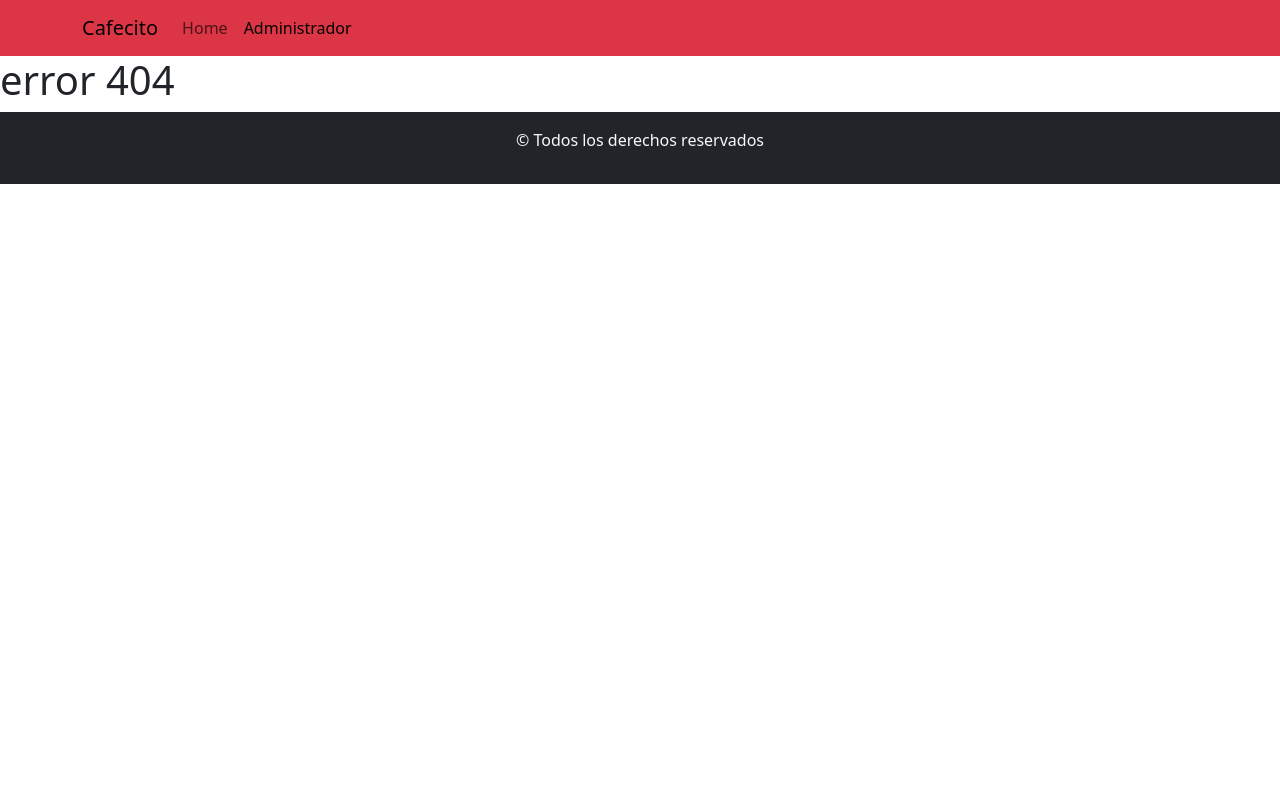
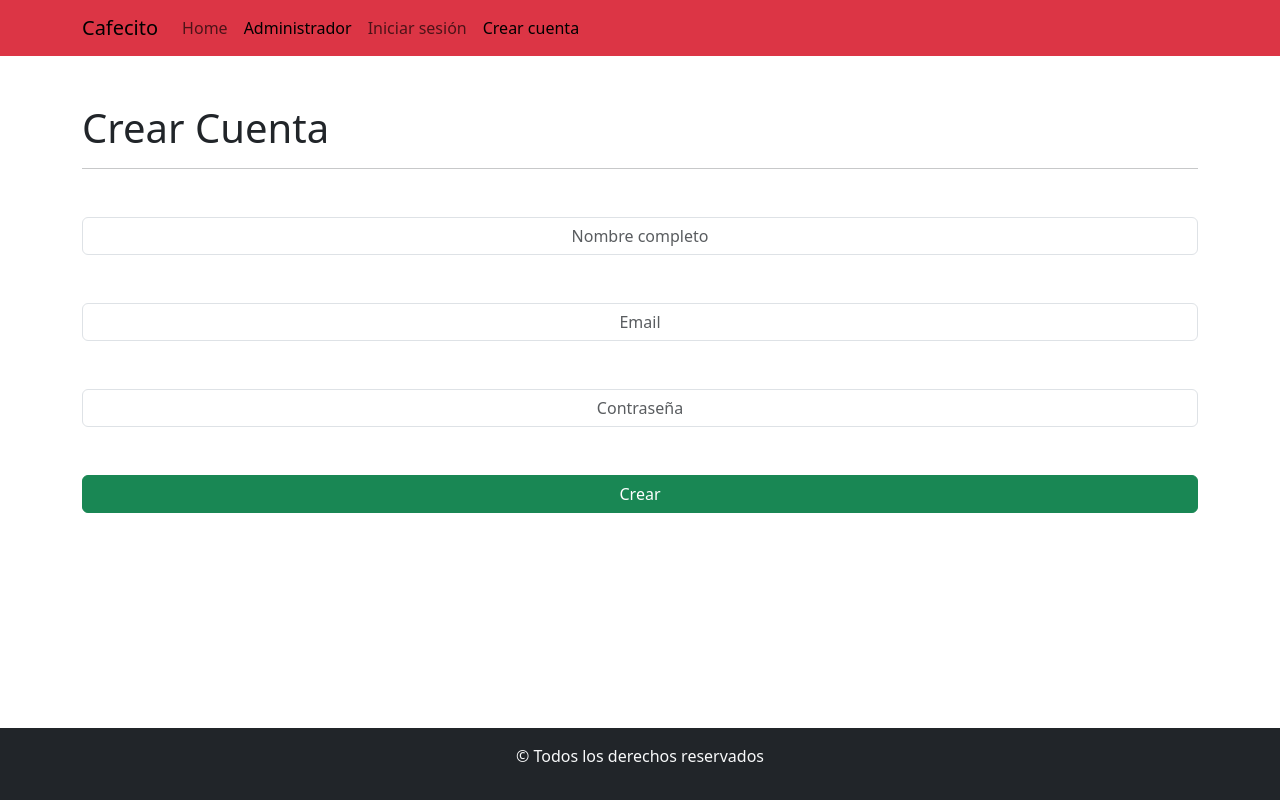
Before and after one commit to Goddzy/Cafecito, a React (Create React App) app: page /administrar/crearCuenta in a window 1280 px wide. Before the commit this address had no page. Built offline with nearby package versions, Linux system fonts and the light colour scheme.

Commit message:
terminé de crear las pestañas de iniciar y crear sesion y las valide

```diff
--- a/db.json
+++ b/db.json
@@ -1,25 +1,32 @@
 {
-  "productos":[
+  "productos": [
     {
-      "nombreProducto":"Café",
-      "precio":1000,
-      "categoria":"bebida caliente",
-      "imagen":"https://images.pexels.com/photos/17864141/pexels-photo-17864141/free-photo-of-taza-capuchino-planta-fotografia-de-comida.jpeg?auto=compress&cs=tinysrgb&w=600",
-      "id":1
+      "nombreProducto": "Café",
+      "precio": 1000,
+      "categoria": "bebida caliente",
+      "imagen": "https://images.pexels.com/photos/17864141/pexels-photo-17864141/free-photo-of-taza-capuchino-planta-fotografia-de-comida.jpeg?auto=compress&cs=tinysrgb&w=600",
+      "id": 1
     },
     {
-      "nombreProducto":"Brownie",
-      "precio":5000,
-      "categoria":"dulce",
-      "imagen":"https://images.pexels.com/photos/17864141/pexels-photo-17864141/free-photo-of-taza-capuchino-planta-fotografia-de-comida.jpeg?auto=compress&cs=tinysrgb&w=600",
-      "id":2
+      "nombreProducto": "Brownie",
+      "precio": 5000,
+      "categoria": "dulce",
+      "imagen": "https://images.pexels.com/photos/17864141/pexels-photo-17864141/free-photo-of-taza-capuchino-planta-fotografia-de-comida.jpeg?auto=compress&cs=tinysrgb&w=600",
+      "id": 2
     },
     {
-      "nombreProducto":"Té",
-      "precio":500,
-      "categoria":"bebida caliente",
-      "imagen":"https://images.pexels.com/photos/17864141/pexels-photo-17864141/free-photo-of-taza-capuchino-planta-fotografia-de-comida.jpeg?auto=compress&cs=tinysrgb&w=600",
-      "id":3
+      "nombreProducto": "Té",
+      "precio": 500,
+      "categoria": "bebida caliente",
+      "imagen": "https://images.pexels.com/photos/17864141/pexels-photo-17864141/free-photo-of-taza-capuchino-planta-fotografia-de-comida.jpeg?auto=compress&cs=tinysrgb&w=600",
+      "id": 3
+    },
+    {
+      "nombreProducto": "Té",
+      "precio": 500,
+      "categoria": "bebida caliente",
+      "imagen": "https://images.pexels.com/photos/17864141/pexels-photo-17864141/free-photo-of-taza-capuchino-planta-fotografia-de-comida.jpeg?auto=compress&cs=tinysrgb&w=600",
+      "id": 4
     }
   ]
 }
--- a/src/App.js
+++ b/src/App.js
@@ -9,6 +9,8 @@ import "./app.css"
 import DetalleProducto from "./components/views/producto/DetalleProducto"
 import CrearProducto from "./components/views/producto/CrearProducto"
 import EditarProducto from "./components/views/producto/EditarProducto"
+import InicioSesion from "./components/views/cuenta/InicioSesion";
+import CrearCuenta from "./components/views/cuenta/CrearCuenta";
 
 function App() {
   return (
@@ -18,10 +20,12 @@ function App() {
         <Routes>
           <Route exact path="/" element={<Inicio />}></Route>
           <Route exact path="/administrar" element={<Administrador />}></Route>
-          <Route path="*" element={<Error404 />}></Route>
-          <Route path="/administrar/detalle" element={<DetalleProducto/>}></Route>
-          <Route path="/administrar/crear" element={<CrearProducto/>}></Route>
-          <Route path="/administrar/editar/:id" element={<EditarProducto/>}></Route>
+          <Route exact path="*" element={<Error404 />}></Route>
+          <Route exact path="/administrar/detalle" element={<DetalleProducto/>}></Route>
+          <Route exact path="/administrar/crear" element={<CrearProducto/>}></Route>
+          <Route exact path="/administrar/editar/:id" element={<EditarProducto/>}></Route>
+          <Route exact path="/administrar/crearCuenta" element={<CrearCuenta/>}></Route>
+          <Route exact path="/administrar/iniciarSesion" element={<InicioSesion/>}></Route>
         </Routes>
       <Footer></Footer>
     </BrowserRouter>
--- a/src/components/common/Menu.jsx
+++ b/src/components/common/Menu.jsx
@@ -11,6 +11,8 @@ const Menu = () => {
           <Nav className="me-auto">
             <NavLink to='/' className={'nav-item nav-link'}>Home</NavLink>
             <NavLink to='/administrar' className={'nav-item nav-link'}>Administrador</NavLink>
+            <NavLink to='/administrar/iniciarSesion' className={'mb-auto nav-item nav-link'}>Iniciar sesión</NavLink>
+            <NavLink to='/administrar/crearCuenta' className={'nav-item nav-link'}>Crear cuenta</NavLink>
           </Nav>
         </Navbar.Collapse>
       </Container>
--- a/src/components/helpers/queries.js
+++ b/src/components/helpers/queries.js
@@ -1,7 +1,7 @@
 const URL = process.env.REACT_APP_API_CAFECITO;
 //Peticiones
 //GET(devuelve información del API)
-//POST (crear un nuevo producto/usuario etc.)
+//POST (crear un nuevo producto/usuario etc.) En los Login también puedo usar un POST.
 //PUT (sirve para modificar un producto/usuario etc.)
 //DELETE (sirve para borrar un producto/usuario etc.)
 
--- a/src/components/views/Inicio.jsx
+++ b/src/components/views/Inicio.jsx
@@ -4,7 +4,7 @@ import CardProducto from './producto/CardProducto'
 const Inicio = () => {
   return (
     <Container className="mainSection">
-      <h1>Página principal</h1>
+      <h1 className="mt-5">Página principal</h1>
       <hr/>
       <Row>
         <CardProducto></CardProducto>
--- /dev/null
+++ b/src/components/views/cuenta/CrearCuenta.jsx
@@ -0,0 +1,89 @@
+import { Container } from "react-bootstrap";
+import Button from "react-bootstrap/Button";
+import Col from "react-bootstrap/Col";
+import Form from "react-bootstrap/Form";
+import Row from "react-bootstrap/Row";
+import { useForm } from "react-hook-form";
+
+const CrearCuenta = () => {
+  const {
+    register,
+    handleSubmit,
+    formState: { errors },
+  } = useForm();
+
+  const onSubmit = (data) => {
+    //enviar la petición al API
+  };
+
+  return (
+    <Container className="my-5 mainSection">
+      <h1>Crear Cuenta</h1>
+      <hr />
+      <Form noValidate onSubmit={handleSubmit(onSubmit)}>
+        <Form.Group>
+          <Form.Control
+            required
+            type="text"
+            className="text-center mt-5"
+            placeholder="Nombre completo"
+            {...register("nombreCrearUsuario", {
+              required: "El nombre del usuario es requerido",
+              minLength: {
+                value: 2,
+                message: "La mínima cantidad de caracteres es de 2",
+              },
+              maxLength: {
+                value: 100,
+                message: "La máxima cantidad de caracteres es de 100",
+              },
+            })}
+          />
+          <Form.Text className="text-danger">
+            {errors.nombreCrearUsuario?.message}
+          </Form.Text>
+        </Form.Group>
+        <Form.Group>
+          <Form.Control
+            required
+            type="email"
+            className="text-center mt-5"
+            placeholder="Email"
+            {...register("emailCrearUsuario", {
+              required: "El email es requerido",
+              minLength: {
+                value: 10,
+                message: "El Email debe requerir como mínimo 10 caracteres",
+              },
+              maxLength: {
+                value: 100,
+                message: "El Email debe requerir como máximo 100 caracteres",
+              },
+              pattern:{value:/^[^@]+@[^@]+\.[a-zA-Z]{2,}$/ , message:'Ingrese un Email válido'}
+            })}
+          />
+          <Form.Text className="text-danger">{errors.emailCrearUsuario?.message}</Form.Text>
+        </Form.Group>
+        <Form.Group>
+          <Form.Control
+            required
+            type="text"
+            className="text-center mt-5"
+            placeholder="Contraseña"
+            {...register('contraseniaCrearUsuario', {
+              required:'La contraseña es requerida',
+              minLength:{value: 5, message:'Debe introducir una contraseña mayor a 5 caracteres'},
+              maxLength:{value: 50, message:'Debe introducir una contraseña menor a 50 caracteres'}
+            })}
+          />
+          <Form.Text className="text-danger">{errors.contraseniaCrearUsuario?.message}</Form.Text>
+        </Form.Group>
+        <Button type="submit" variant="success" className="w-100 mt-5">
+          Crear
+        </Button>
+      </Form>
+    </Container>
+  );
+};
+
+export default CrearCuenta;
--- /dev/null
+++ b/src/components/views/cuenta/InicioSesion.jsx
@@ -0,0 +1,78 @@
+import { Container } from "react-bootstrap";
+import Button from "react-bootstrap/Button";
+import Col from "react-bootstrap/Col";
+import Form from "react-bootstrap/Form";
+import Row from "react-bootstrap/Row";
+import { useForm } from "react-hook-form";
+
+const InicioSesion = () => {
+  const {
+    handleSubmit,
+    register,
+    formState: { errors },
+  } = useForm();
+
+  const onSubmit = (data) => {
+    //pedir valir a la api
+  };
+
+  return (
+    <Container className="mt-5 mainSection">
+      <h1>Iniciar Sesión</h1>
+      <hr />
+      <Form noValidate onSubmit={handleSubmit(onSubmit)}>
+        <Form.Group>
+          <Form.Control
+            required
+            type="email"
+            className="text-center mt-5"
+            placeholder="Email"
+            {...register("iniciarSesionEmail", {
+              required: "El email es requerido",
+              minLength: {
+                value: 10,
+                message: "El Email debe requerir como mínimo 10 caracteres",
+              },
+              maxLength: {
+                value: 100,
+                message: "El Email debe requerir como máximo 100 caracteres",
+              },
+              pattern: {
+                value: /^[^@]+@[^@]+\.[a-zA-Z]{2,}$/,
+                message: "Ingrese un Email válido",
+              },
+            })}
+          />
+          <Form.Text className="text-danger">{errors.iniciarSesionEmail?.message}</Form.Text>
+        </Form.Group>
+        <Form.Group>
+          <Form.Control
+            required
+            type="password"
+            className="text-center mt-5"
+            placeholder="Contraseña"
+            {...register("iniciarSesionContrasenia", {
+              required: "La contraseña es requerida",
+              minLength: {
+                value: 5,
+                message: "Debe introducir una contraseña mayor a 5 caracteres",
+              },
+              maxLength: {
+                value: 50,
+                message: "Debe introducir una contraseña menor a 50 caracteres",
+              },
+            })}
+          />
+          <Form.Text className="text-danger">
+            {errors.iniciarSesionContrasenia?.message}
+          </Form.Text>
+        </Form.Group>
+        <Button type="submit" variant="success" className="w-100 mt-5">
+          Iniciar Sesión
+        </Button>
+      </Form>
+    </Container>
+  );
+};
+
+export default InicioSesion;
--- a/src/components/views/producto/CrearProducto.jsx
+++ b/src/components/views/producto/CrearProducto.jsx
@@ -9,7 +9,8 @@ const CrearProducto = () => {
   const {register,handleSubmit,formState: { errors }} = useForm();
 
   const onSubmit = (data) => {
-    console.log(data);
+    //enviar la petición a la API
+
   };
 
   return (
```
